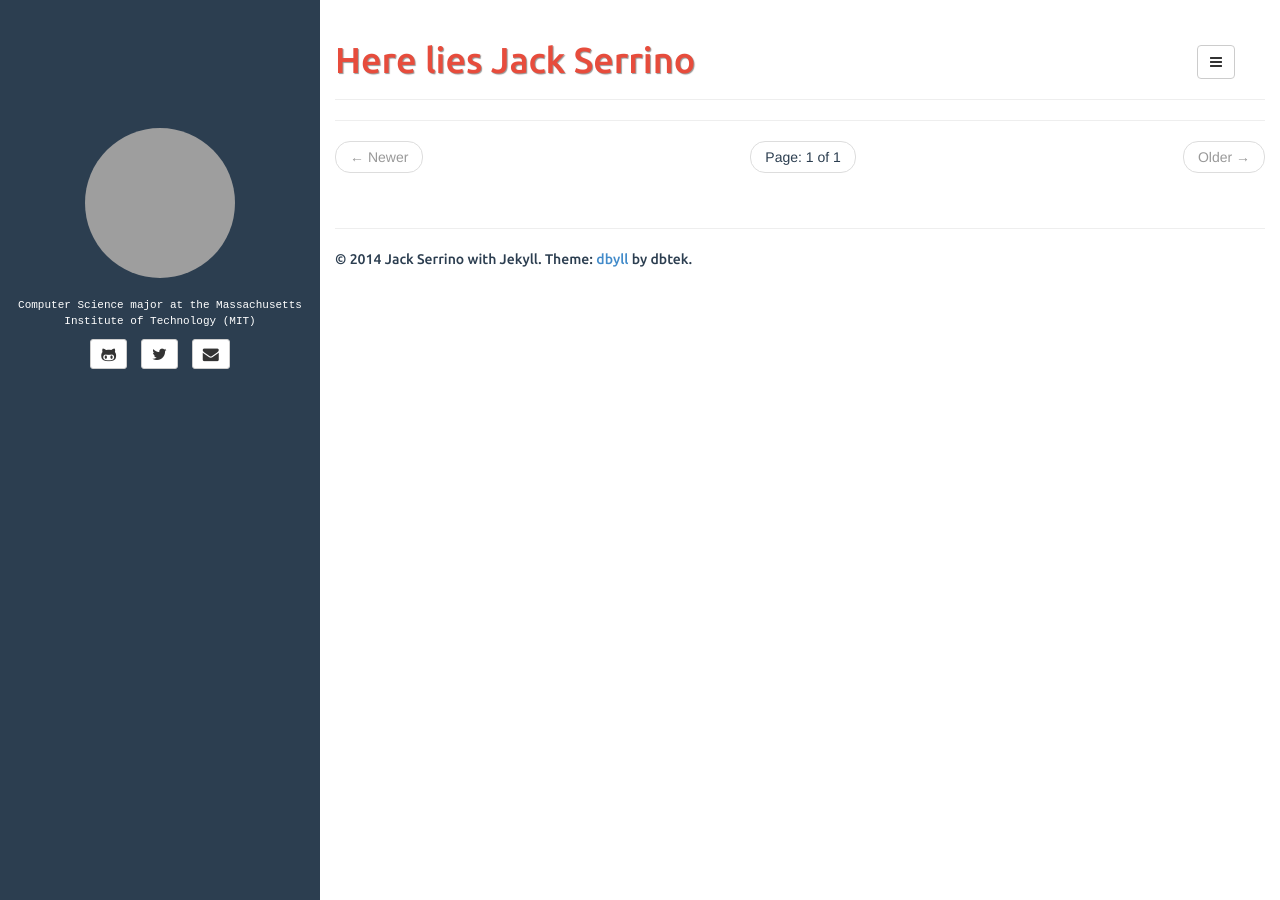
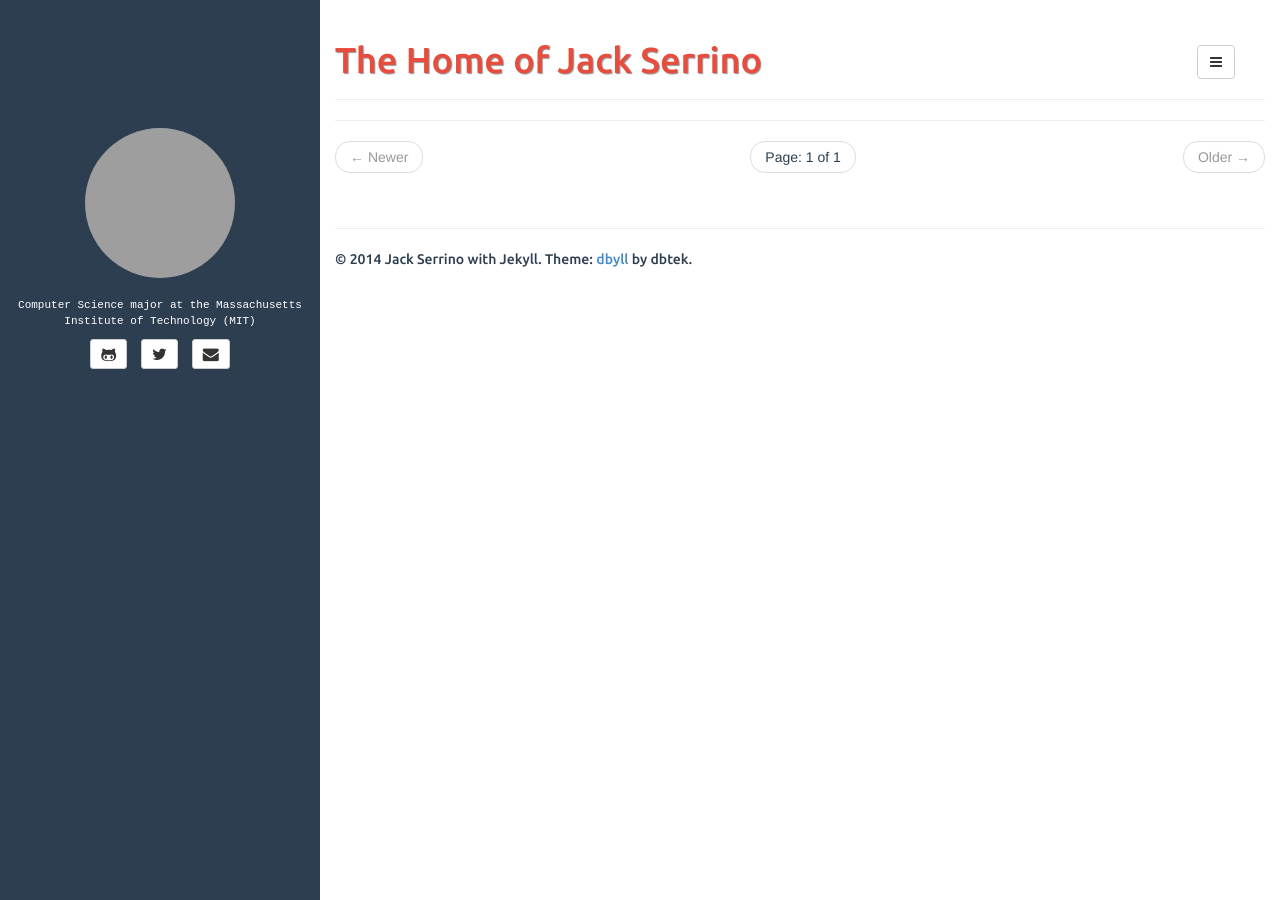
Before and after one commit to Detry322/detry322.github.io, a Jekyll site: the page built from index.html, in a window 1280 px wide. Built offline with Jekyll 4.4.1, drawn with Linux system fonts in a browser that asks for light colours; the list of posts is cut into pages by our own code; grey boxes are pictures that could not be loaded.

Commit message:
Update config

```diff
--- a/_config.yml
+++ b/_config.yml
@@ -3,7 +3,7 @@
 paginate: 10 # pagination based on number of posts
 paginate_path: "page:num"
 exclude: ["README.md"] # files to exclude
-highlighter: 'pygments'
+highlighter: pygments
 markdown: kramdown
 
 
@@ -12,7 +12,7 @@ defaults:
     scope:
       path: "" # empty string for all files
     values:
-      title: Here lies Jack Serrino
+      title: The Home of Jack Serrino
 
 description: Because everyone needs a web presence.
 author:
```
Also changed, not shown: 1 other file.
